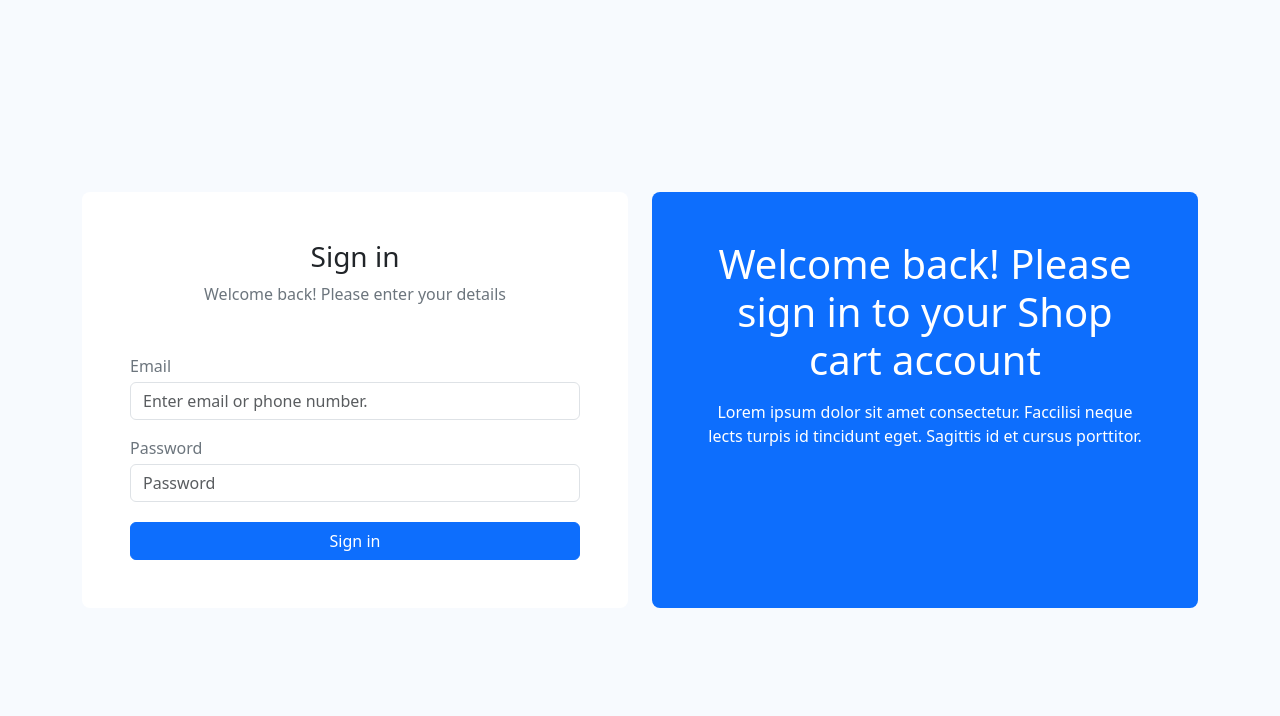
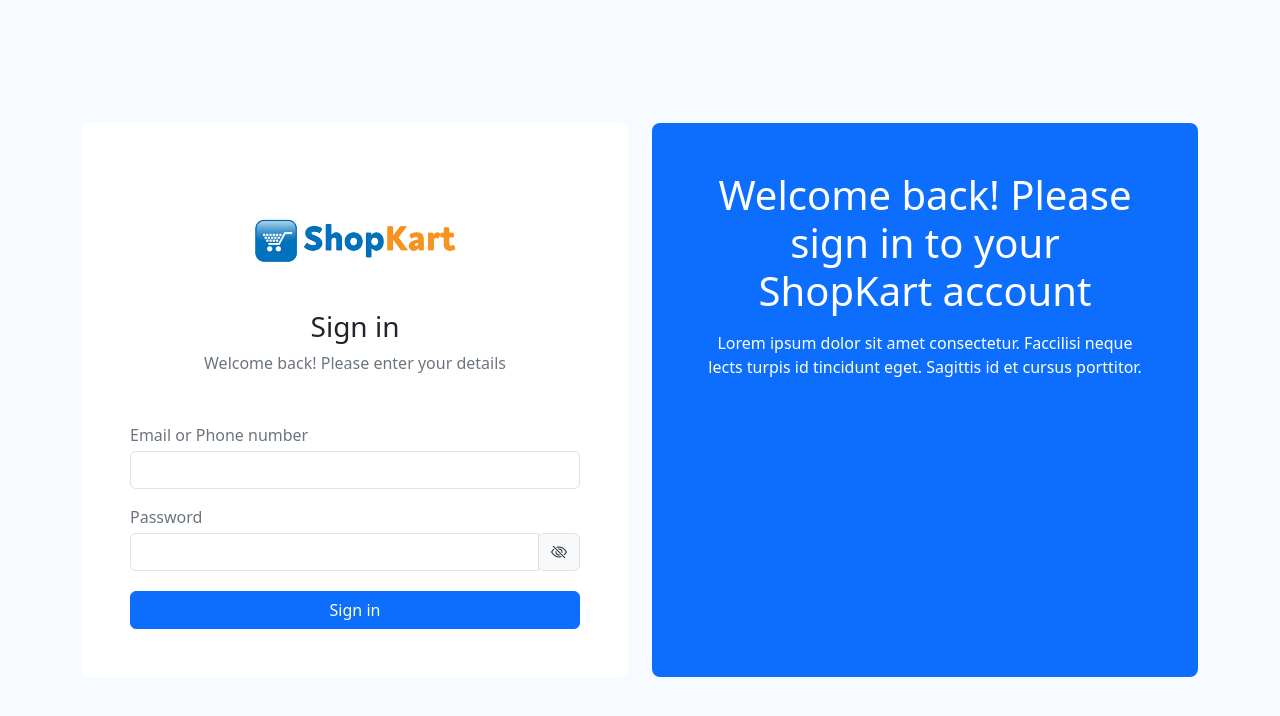
Before and after one commit to neelesh9979/shopkart-dashboard, a React (Create React App) app: page /login in a window 1280 px wide. Shown: the top 716 px of the page. Built offline with nearby package versions, Linux system fonts and the light colour scheme.

Commit message:
Login form completed with validation

```diff
--- a/package.json
+++ b/package.json
@@ -7,6 +7,7 @@
     "@testing-library/react": "^13.4.0",
     "@testing-library/user-event": "^13.5.0",
     "bootstrap": "^5.3.3",
+    "bootstrap-icons": "^1.11.3",
     "react": "^18.3.1",
     "react-dom": "^18.3.1",
     "react-router-dom": "^6.26.0",
--- a/src/pages/Login.js
+++ b/src/pages/Login.js
@@ -1,15 +1,22 @@
 import React, { useState } from "react";
-
 import 'bootstrap/dist/css/bootstrap.min.css';
+import "bootstrap-icons/font/bootstrap-icons.css";
 
 const Login = () =>{
-    const [email,setEmail] = useState('');
-    const [password,setPassword] = useState('');
-    const [error,setError] = useState('');
-    const [loading,setLoading] = useState('');
+    const [email, setEmail] = useState('');
+    const [password, setPassword] = useState('');
+    const [emailError, setEmailError] = useState(false);
+    const [passwordError, setPasswordError] = useState(false);
+    const [loading, setLoading] = useState(false);
+    const [loginStatus, setLoginStatus] = useState('');
+    const [showPassword, setShowPassword] = useState(false);
+
     const handleSubmit = async(e) =>{
         e.preventDefault();
-        console.log('Hello Submit');
+        {email !=='' ? setEmailError(false) : setEmailError(true)}
+        {password !=='' ? setPasswordError(false) : setPasswordError(true)}
+        if (email !== '' && password !== '') {
+            setLoading(true);
             try {
                 const response = await fetch('https://fun-cougar-precisely.ngrok-free.app/api/login',{
                     method: 'POST',
@@ -22,10 +29,53 @@
                     }),
                 });
                 const data = await response.json();
-            console.log('Vendor Login',data.message);
+                if(data.status === true){
+                    setLoginStatus(()=> userLoginStatus(data.status,data.message));
+                    setLoading(false);
+                }else{
+                    setLoginStatus(()=> userLoginStatus(data.status,data.message));
+                    setLoading(false)
+                }
             } catch (error) {
-
+                // Handle error
+                setLoading(false);
             }
+        }
+    }
+    const handleKeyDown = (e) => {
+        if (e.key === ' ') {
+            e.preventDefault();
+        }
+    };
+    const userLoginStatus = (status,message) => {
+        if(status === true){
+            return(
+                <>
+                <div className="alert alert-success p-2">
+                 {message}
+                </div>
+                </>
+            );
+        }else{
+            return(
+                <>
+                <div className="alert alert-danger p-2">
+                    {message}
+                </div>
+                </>
+            );
+        }
+    }
+    const loader = () =>{
+        return(
+            <>
+            <span className="spinner-border spinner-border-sm" role="status" aria-hidden="true"></span>
+            <span className="sr-only">Please Wait...</span>
+            </>
+        );
+    }
+    const togglePasswordVisibility = () => {
+        setShowPassword(!showPassword);
     }
     return(
         <>
@@ -34,42 +84,61 @@
                     <div className="row">
                         <div className="col-md-6">
                             <div className="login-card bg-white rounded-3 p-5">
+                                <div className="text-center p-5">
+                                    <img src="./images/shopkart.png" className="logo" />
+                                </div>
                                 <div className="text-center mb-5">
                                     <h3>Sign in</h3>
                                     <p className="text-secondary">Welcome back! Please enter your details</p>
                                 </div>
                                 <form onSubmit={handleSubmit}>
                                     <div className="form-group">
-                                        <label className="mb-1 text-secondary fs-6" for="exampleInputEmail1">Email</label>
+                                        <label className="mb-1 text-secondary fs-6" htmlFor="exampleInputEmail1">Email or Phone number</label>
                                         <input
                                             type="text"
-                                            className="form-control"
-                                            placeholder="Enter email or phone number."
+                                            className={emailError ? 'is-invalid form-control ' : 'form-control'}
                                             name="emailorphone"
                                             value={email}
-                                            onChange={(e) => setEmail(e.target.value)}
+                                            onChange={(e) =>{
+                                                setEmail(e.target.value)
+                                                {email !=='' ? setEmailError(false) : setEmailError(true)}
+                                            } }
+                                            onKeyDown={handleKeyDown}
                                         />
-                                        <div class="invalid-feedback">Please fill out this field.</div>
+                                        <div className="invalid-feedback">Please enter registered email or phone number.</div>
                                     </div>
                                     <div className="form-group has-validation my-3 pb-1">
-                                        <label className="mb-1 text-secondary fs-6" for="exampleInputPassword1">Password</label>
+                                        <label className="mb-1 text-secondary fs-6" htmlFor="exampleInputPassword1">Password</label>
+                                        <div className="input-group">
                                             <input
-                                            type="password"
-                                            className="form-control"
-                                            placeholder="Password"
+                                                type={showPassword ? 'text' : 'password'}
+                                                className={passwordError ? 'is-invalid form-control ' : 'form-control'}
                                                 name="password"
                                                 value={password}
-                                            onChange={(e)=>setPassword(e.target.value)}
+                                                onChange={(e)=>{
+                                                    setPassword(e.target.value)
+                                                    {password !=='' ? setPasswordError(false) : setPasswordError(true)}
+                                                }}
+                                                onKeyDown={handleKeyDown}
                                             />
-                                        <div class="invalid-feedback">Please fill out this field.</div>
+                                            <div className="input-group-append">
+                                                <span className="input-group-text" onClick={togglePasswordVisibility}>
+                                                    <i className={`bi ${showPassword ? 'bi-eye' : 'bi-eye-slash'}`}></i>
+                                                </span>
                                             </div>
-                                    <button type="submit" className="btn btn-primary w-100">Sign in</button>
+                                        </div>
+                                        <div className="invalid-feedback">Please enter password.</div>
+                                    </div>
+                                    {loginStatus !== ''? loginStatus : ''}
+                                    <button type="submit" className="btn btn-primary w-100">
+                                        {loading == true ? loader() : 'Sign in'}
+                                    </button>
                                 </form>
                             </div>
                         </div>
                         <div className="col-md-6">
                             <div className="login-detail p-5 rounded-3 text-center bg-primary h-100">
-                                <h3 className="pb-2 text-white fs-1">Welcome back! Please sign in to your Shop cart account</h3>
+                                <h3 className="pb-2 text-white fs-1">Welcome back! Please sign in to your ShopKart account</h3>
                                 <p className="text-white">Lorem ipsum dolor sit amet consectetur. Faccilisi neque lects turpis id tincidunt eget. Sagittis id et cursus porttitor.</p>
                             </div>
                         </div>
```
Also changed, not shown: public/images/shopkart.png (added), src/components/Routes.js (added), 1 other file (tests, documents, lock files or other folders). Lines whose indentation alone changed are shown as unchanged.
